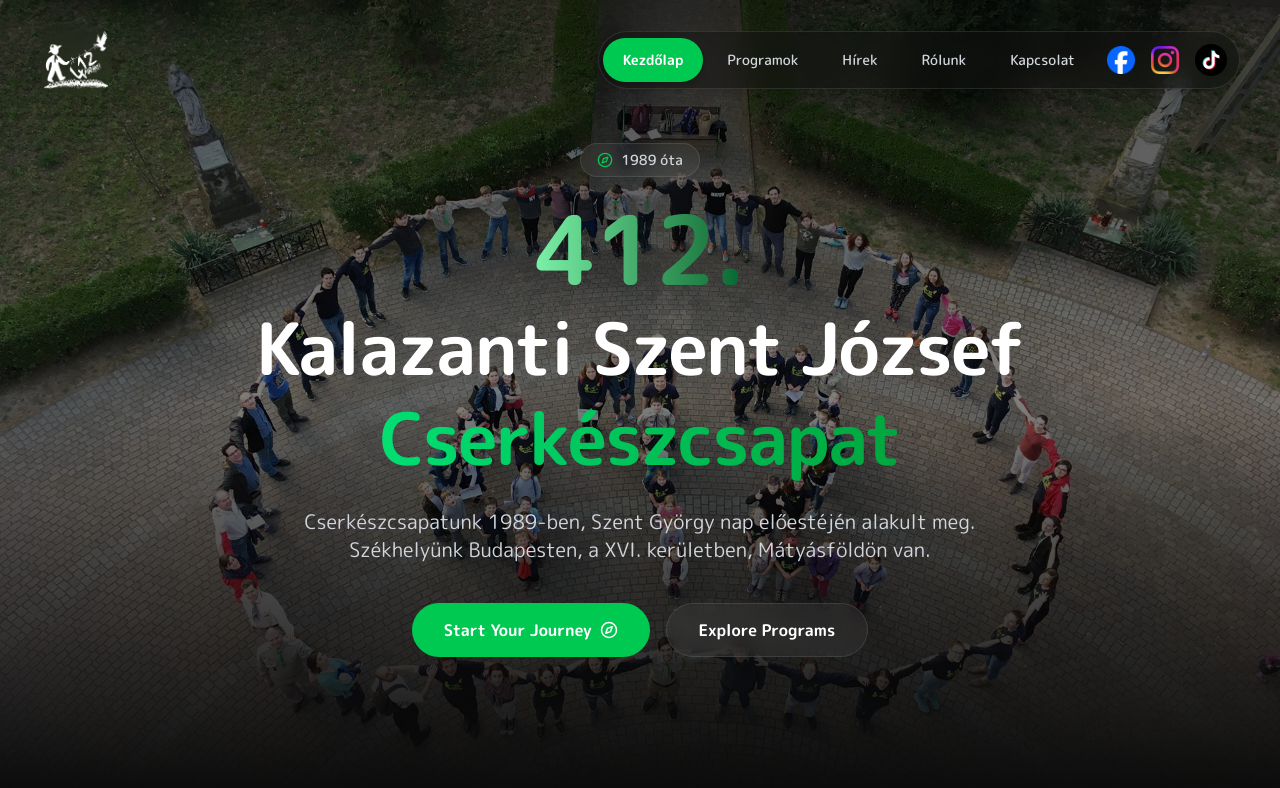
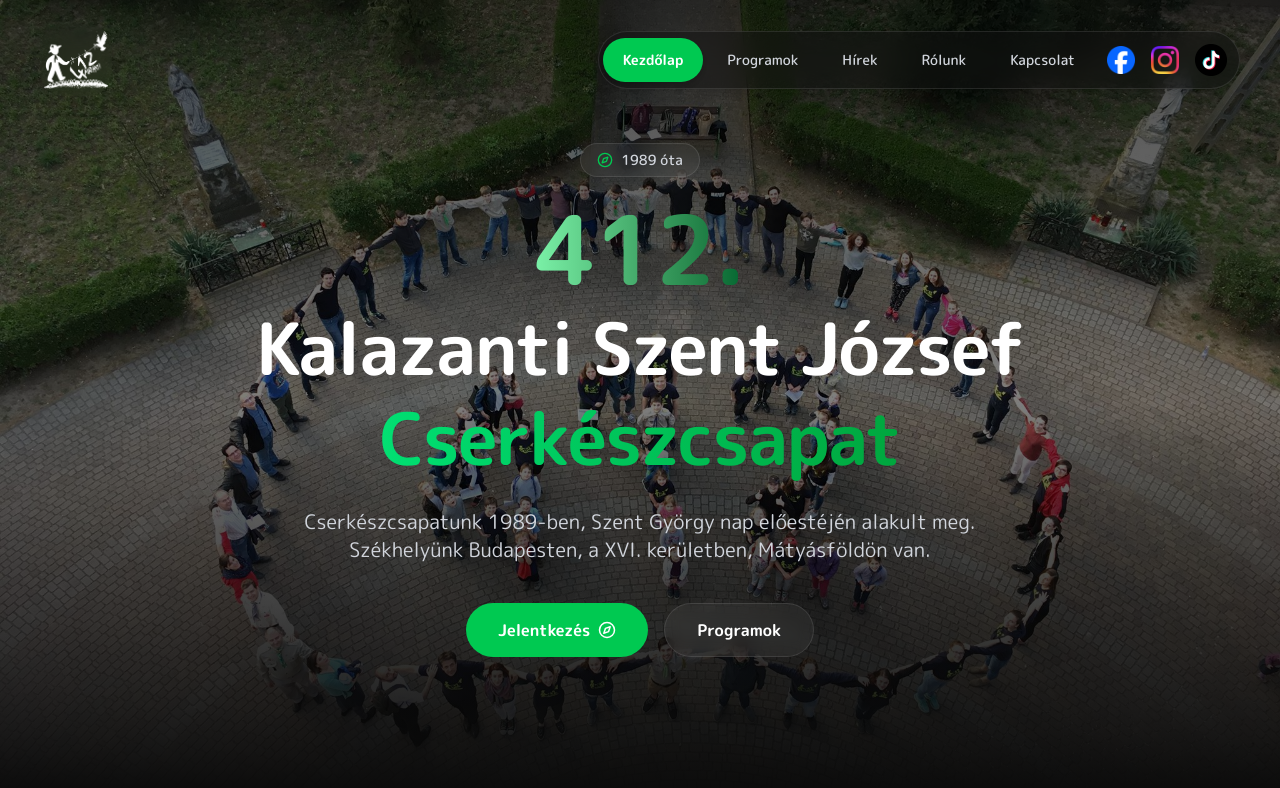
Before and after one commit to 412-Kalazanti-Szt-Jozsef-Cserkeszcsapat/kalazanti-website, an Angular app: page / in a window 1280 px wide. Shown: the top 788 px of the page. Built offline with nearby package versions, Linux system fonts and the light colour scheme.

Commit message:
Refactor home page buttons to use anchor tags and update text to Hungarian

```diff
--- a/src/app/pages/home/home.html
+++ b/src/app/pages/home/home.html
@@ -31,14 +31,14 @@
 
     <!-- Buttons -->
     <div class="flex flex-col gap-4 sm:flex-row">
-      <button class="group flex items-center gap-2 rounded-full bg-green-500 px-8 py-3.5 font-semibold text-white transition-all hover:bg-green-600 hover:shadow-lg hover:shadow-green-500/25 cursor-pointer">
-        Start Your Journey
+      <a class="group flex items-center gap-2 rounded-full bg-green-500 px-8 py-3.5 font-semibold text-white transition-all hover:bg-green-600 hover:shadow-lg hover:shadow-green-500/25 cursor-pointer" href="">
+        Jelentkezés
         <svg xmlns="http://www.w3.org/2000/svg" width="18" height="18" viewBox="0 0 24 24" fill="none" stroke="currentColor" stroke-width="2" stroke-linecap="round" stroke-linejoin="round" class="transition-transform group-hover:translate-x-1"><circle cx="12" cy="12" r="10"/><polygon points="16.24 7.76 14.12 14.12 7.76 16.24 9.88 9.88 16.24 7.76"/></svg>
-      </button>
+      </a>
 
-      <button class="rounded-full border border-white/10 bg-white/5 px-8 py-3.5 font-semibold text-white backdrop-blur-sm transition-all hover:bg-white/10 cursor-pointer">
-        Explore Programs
-      </button>
+      <a class="rounded-full border border-white/10 bg-white/5 px-8 py-3.5 font-semibold text-white backdrop-blur-sm transition-all hover:bg-white/10 cursor-pointer">
+        Programok
+      </a>
     </div>
   </div>
 </div>
```
Also changed, not shown: 2 other files (tests, documents, lock files or other folders).
